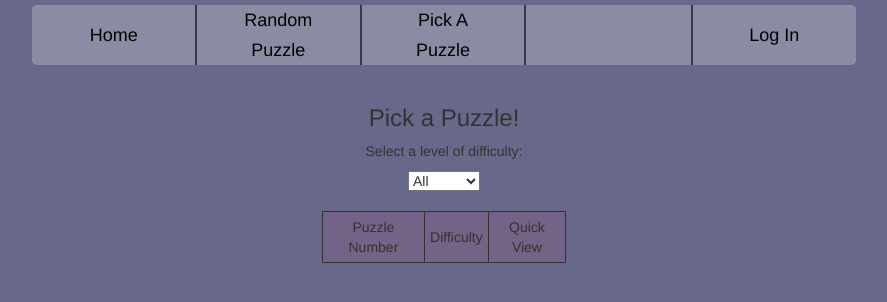
After one commit to fuhsaz/WebApps, a Django app: template sudoku/templates/sudoku/pick.html in a window 1280 px wide. The commit adds this page. Shown: the top 302 px of the page, without its empty margins (196-1083 px from the left). Run offline with Django 3.2, Linux system fonts and the light colour scheme; the template is opened without the code that fills it, so the values that code supplies are empty; some libraries are stand-ins or nearby versions.

Commit message:
added filter functionality for list of puzzles, added login/logout functionality

```diff
--- a/projects/urls.py
+++ b/projects/urls.py
@@ -17,6 +17,6 @@ from django.conf.urls import include, url
 from django.contrib import admin
 
 urlpatterns = [
-	url(r'^sudoku/', include('sudoku.urls')),
+	url(r'^sudoku/', include('sudoku.urls', namespace="sudoku")),
     url(r'^admin/', admin.site.urls),
 ]
--- a/sudoku/admin.py
+++ b/sudoku/admin.py
@@ -1,9 +1,11 @@
 from django.contrib import admin
 
 # Register your models here.
-from .models import Puzzle
+from .models import Puzzle, User_Puzzle
 
 class PuzzleAdmin(admin.ModelAdmin):
 	list_display = 'id', 'difficulty', 'number_easy', 'number_medium', 'number_hard'
 
+
 admin.site.register(Puzzle, PuzzleAdmin)
+admin.site.register(User_Puzzle)
--- /dev/null
+++ b/sudoku/static/js/basic-js.js
@@ -0,0 +1,3 @@
+$(document).ready(function(){
+
+});
--- /dev/null
+++ b/sudoku/static/js/pick-js.js
@@ -0,0 +1,79 @@
+$(document).ready(function(){
+
+	/* Deal with the CSRF stuff */
+
+	function getCookie(name) {
+    var cookieValue = null;
+    if (document.cookie && document.cookie != '') {
+        var cookies = document.cookie.split(';');
+        for (var i = 0; i < cookies.length; i++) {
+            var cookie = jQuery.trim(cookies[i]);
+            // Does this cookie string begin with the name we want?
+            if (cookie.substring(0, name.length + 1) == (name + '=')) {
+                cookieValue = decodeURIComponent(cookie.substring(name.length + 1));
+                break;
+            }
+        }
+    }
+    return cookieValue;
+	}
+	var csrftoken = getCookie('csrftoken');
+	function csrfSafeMethod(method) {
+    	// these HTTP methods do not require CSRF protection
+    	return (/^(GET|HEAD|OPTIONS|TRACE)$/.test(method));
+	}
+	$.ajaxSetup({
+    beforeSend: function(xhr, settings) {
+        if (!csrfSafeMethod(settings.type) && !this.crossDomain) {
+            xhr.setRequestHeader("X-CSRFToken", csrftoken);
+        }
+    }
+	});
+
+	$('#difficulty-select').change(function(){
+		var newSort = $(this).val();
+		var data = {"difficulty":newSort};
+		$.ajax({
+			type:"POST",
+			url:"../filterPuzzles/",
+			data:data,
+			dataType:"JSON",
+		})
+		.done(function(data){
+			$('.expendable').each(function(){
+				$(this).remove()
+			});
+			$.each(data.data, function(i, each){
+				var newTr = '<tr class="expendable"><td class="td-id">'
+				newTr += each.id;
+				newTr += '</td><td class="td-difficulty">';
+				newTr += each.difficulty;
+				newTr += '</td><td class="td-button"><button type="button" class="preview-button" value="';
+				newTr += each.id;
+				newTr += '">Click Me</button></td></tr>';
+			    $('#puzzles').append(newTr)
+			})
+		})
+		.fail(function(xhr, status, error) {
+			console.log(xhr.responseText);
+		});
+	});
+
+	$('.preview-button').on('click', function () {
+		var id = $(this).val();
+		var data = {"id":id};
+	    $.ajax({
+	        type: 'POST',
+	        url: '../preview',
+	        data:data,
+	        dataType:"JSON",
+	    })
+	    .done(function (data, textStatus, jqXHR) {
+	            $('#foo_modal').find('.modal-body').html(data);
+	            $('#foo_modal').modal('show');
+	    })
+	    .fail(function(xhr, status, error) {
+			console.log(xhr.responseText);
+		});
+	});
+});
--- a/sudoku/static/sudoku/style.css
+++ b/sudoku/static/sudoku/style.css
@@ -1,5 +1,27 @@
+/* Tags */
+a{
+	text-decoration:none;
+	color:black;
+}
+a:hover{
+	text-decoration:none;
+	color:black;
+}
+body{
+	background-color:transparent;
+}
+div{
+	background-color:transparent;
+}
 h1{
 
+}
+html{
+	background-color:#68698A;
+}
+input{
+	background-color:#B9B9C7;
+	border-style:none;
 }
 table {
 	display:table;
@@ -12,6 +34,7 @@ td {
 tr {
 }
 
+/* Classes */
 .cell{
 	width:45px;
 	height:45px;
@@ -22,8 +45,74 @@ tr {
 	line-height:45px;
 	font-size:30px;
 }
-
-.puzzle-wrapper {
+.current{
+	background-color:#B9B9C7;
+}
+.headrow{
+	background-color:#726387;
+}
+.nav-button{
+	border-style:solid;
+	border-right-width: 2px;
+	border-right-color: #35365A;
+	border-top-width:0px;
+	border-left-width:0px;
+	border-bottom-width:0px;
+	width:20%;
+	display:block;
+	text-align:center;
+	vertical-align:middle;
+	line-height:60px;
+	float:left;
+	font-size:18px;
+	overflow:hidden;
+}
+.nav-button:hover{
+	background-color:#B9B9C7;
+}
+.puzzle-wrapper{
 	display:flex;
 	justify-content:center;
 }
+.right {
+	float:right;
+	border-left-width: 2px;
+	border-left-color: #35365A;
+	border-right-width: 0px;
+}
+.td-id, .td-difficulty, .td-button{
+	padding:5px;
+	text-align:center;
+}
+.two-lines {
+	vertical-align:middle;
+	line-height:30px;
+}
+
+/* IDs */
+#content{
+	margin-top:20px;
+}
+#head-id, #head-difficulty, #head-button{
+	text-align:center;
+	padding:5px;
+}
+#loginform{
+	display:inline-block;
+	text-align:center;
+}
+#navbar{
+	width:100%;
+	min-height:60px;
+	border-radius:5px;
+	background-color:#8B8CA4;
+	overflow:hidden;
+	margin-top:5px;
+}
+#puzzles{
+	width:100%;
+	margin-top:20px;
+}
+#submit{
+	margin-top:20px;
+}
--- a/sudoku/templates/sudoku/basic.html
+++ b/sudoku/templates/sudoku/basic.html
@@ -15,7 +15,21 @@
 </head>
 
 <body>
-    <div id="navbar">
+    <div id="header" class="col-md-8 col-md-offset-2">
+        <div id="navbar">
+        	<a href="{% url 'sudoku:index' %}"><div class="nav-button">Home</div></a>
+        	<a href="{% url 'sudoku:puzzle' id=0 %}"><div class="nav-button two-lines">Random<br/>Puzzle</div></a>
+            <a href="{% url 'sudoku:pick' %}"><div class="nav-button two-lines">Pick A<br/>Puzzle</div></a>
+
+			<!-- Login/Logout button -->
+    		{% if user.is_authenticated %}
+			<a href="{% url 'sudoku:logout' %}?next={% url 'sudoku:index' %}"><div class="nav-button right">Log Out</div>
+			{% else %}
+			<a href="{% url 'sudoku:login' %}"><div class="nav-button right">Log In</div>
+			{% endif %}
+        	</a>
+
+        </div>
 
     </div>
 
@@ -23,4 +37,6 @@
         {% block content %}{% endblock %}
     </div>
 </body>
+<script src="{% static 'js/basic-js.js' %}" type="text/javascript"></script>
+{% block extrastuff %}{%endblock%}
 </html>
--- /dev/null
+++ b/sudoku/templates/sudoku/login_view.html
@@ -0,0 +1,3 @@
+{% extends "sudoku/basic.html"%}
+
+{% block titleblock %}Log In!{%endblock}
--- /dev/null
+++ b/sudoku/templates/sudoku/pick.html
@@ -0,0 +1,43 @@
+{% extends 'sudoku/basic.html' %}
+{% load staticfiles %}
+
+{% block titleblock %}Pick a Puzzle!{% endblock %}
+
+{% block content %}
+<div class="text-center">
+<h3>Pick a Puzzle!</h3>
+
+<p> Select a level of difficulty: </p>
+<select name="difficulty" id="difficulty-select">
+	<option value="all">All</option>
+	<option value="easy">Easy</option>
+	<option value="medium">Medium</option>
+	<option value="hard">Hard</option>
+</select>
+</div>
+
+<div class="col-md-4 col-md-offset-4">
+<table id="puzzles">
+	<tr class="headrow">
+		<td id="head-id">Puzzle Number</td><td id="head-difficulty">Difficulty</td><td id="head-button">Quick View</td>
+	</tr>
+	{% for puzzle in puzzle_list %}
+	<tr class="expendable"><td class="td-id">{{ puzzle.id }}</td><td class="td-difficulty">{{ puzzle.difficulty }}</td><td class="td-button"><button type="button" class="preview-button" value="{{puzzle.id}}">Click Me</button></td></tr>
+	{% endfor %}
+</table>
+</div>
+
+<div class="modal fade" id="foo_modal" role="dialog">
+    <div class="modal-dialog">
+        <div class="modal-content">
+            <div class="modal-header">Puzzle Preview</div>
+            <div class="modal-body"></div>
+            <div class="modal-footer"></div>
+        </div>
+    </div>
+</div>
+{% endblock %}
+
+{% block extrastuff %}
+<script src="{% static 'js/pick-js.js' %}" type="text/javascript"></script>
+{% endblock %}
```
Also changed, not shown: sudoku/models.py (+18 -1 lines), sudoku/static/js/puzzle-js.js (+16 -3 lines), sudoku/templates/registration/login.html (added, +39 -0 lines), sudoku/templates/sudoku/index.html (added, +9 -0 lines), sudoku/templates/sudoku/puzzle.html (+5 -5 lines), sudoku/urls.py (+7 -1 lines), sudoku/views.py (+48 -5 lines).
